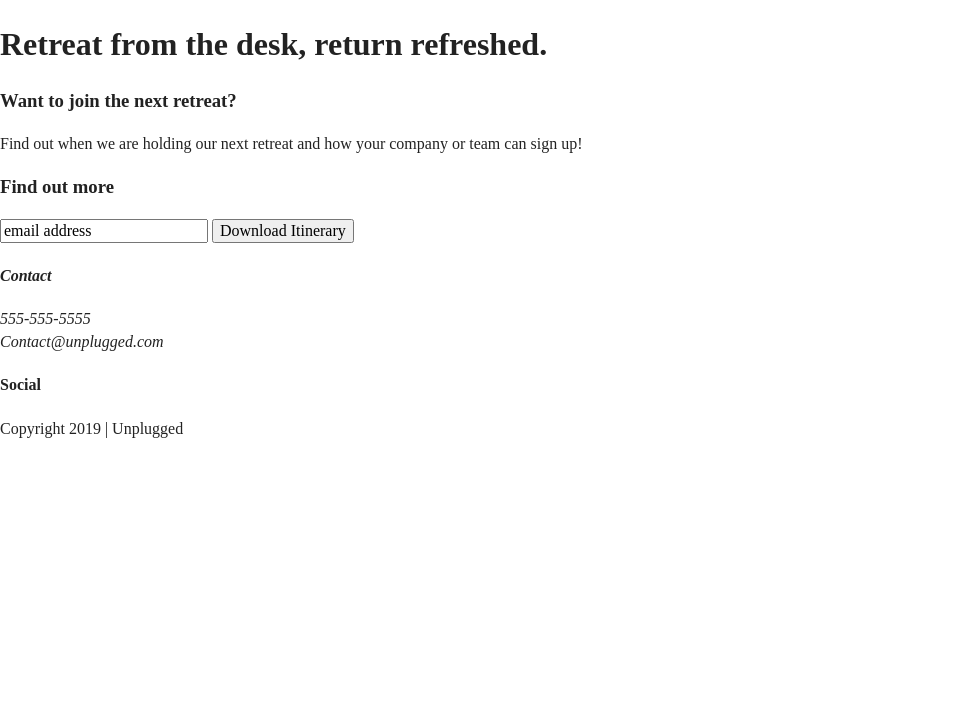
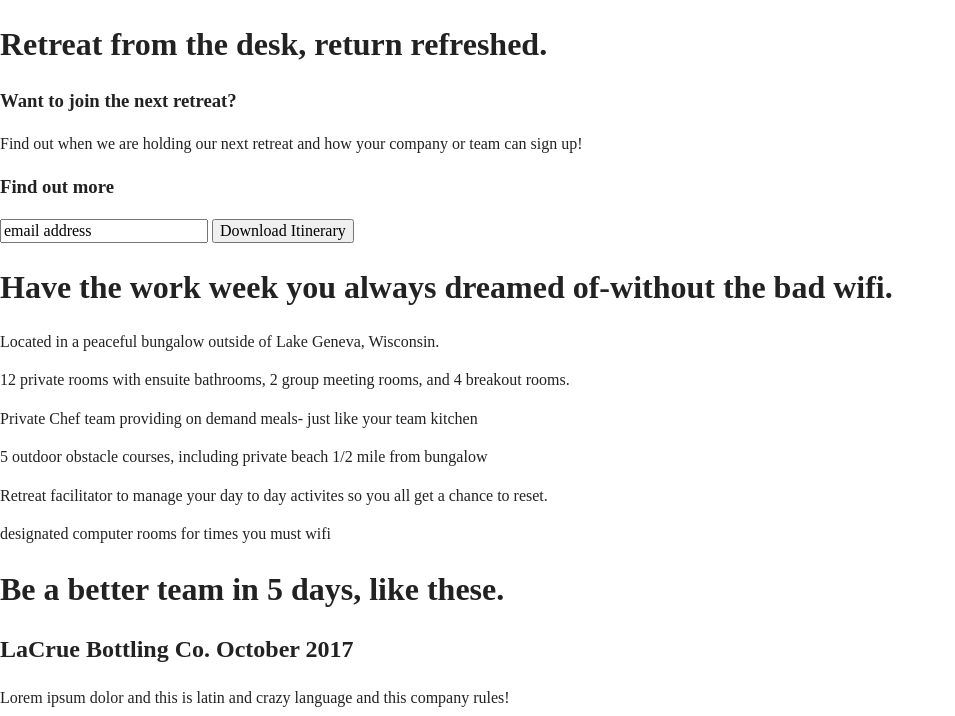
Before and after one commit to Cooper-Babcock/unplugged, a website: page homepage/index.html in a window 1280 px wide. Shown: the part 84-800 px from the top of the page, without its empty margins (0-955 px from the left). Drawn offline with Linux system fonts and the light colour scheme.

Commit message:
added features and review content

```diff
--- a/homepage/index.html
+++ b/homepage/index.html
@@ -26,10 +26,6 @@
 
   <!-- Add your site or application content here -->
 
-  <script src="../js/vendor/modernizr-3.11.2.min.js"></script>
-  <script src="../js/plugins.js"></script>
-  <script src="../js/main.js"></script>
-
   <header>
     <div class="content-wrapper">
         <a href="#"><img src="" alt="unplugged logo"</a>
@@ -52,15 +48,66 @@
     </section>
 
     <aside>
+      <div class="form-description">
       <h3> Want to join the next retreat?</h3>
         <p> Find out when we are holding our next retreat and how your company
           or team can sign up!</p>
       <h3> Find out more</h3>
-      <div class="signup-form">
+    </div>
+      <div class="form">
         <input type="text" name="name" value="email address">
         <input type="button" value="Download Itinerary">
       </div>
     </aside>
+
+    <section class="features">
+      <div class="content-wrapper">
+        <h1> Have the work week you always dreamed of-without the bad wifi.</h1>
+      </div>
+        <article>
+            <p class="camping-icon"></p>
+            <p class="features-item-description">Located in a peaceful bungalow
+              outside of Lake Geneva, Wisconsin.</p>
+        </article>
+        <article>
+            <p class="sleeping-icon"></p>
+            <p class="features-item-description">12 private rooms with ensuite
+            bathrooms, 2 group meeting rooms, and 4 breakout rooms.</p>
+        </article>
+        <article>
+            <p class="food-icon"></p>
+            <p class="features-item-description">Private Chef team providing on demand meals-
+            just like your team kitchen</p>
+        </article>
+        <article>
+            <p class="outdoor-icon"></p>
+            <p class="features-item-description">5 outdoor obstacle courses,
+              including private beach 1/2 mile from bungalow</p>
+        </article>
+        <article>
+            <p class="facilitator-icon"></p>
+            <p class="features-item-description">Retreat facilitator to manage your day to
+              day activites so you all get a chance to reset.
+            </p>
+        </article>
+        <article>
+            <p class="wifi-icon"></p>
+            <p class="features-item-description">designated computer rooms for times you
+            must wifi</p>
+        </article>
+    </section>
+    <section class="reviews">
+        <div class="content-wrapper">
+          <h1> Be a better team in 5 days, like these.</h1>
+        </div>
+        <div class="content-wrapper">
+          <h2> LaCrue Bottling Co. October 2017</h2>
+          <p>Lorem ipsum dolor and this is latin and crazy language and this
+            company rules!</p>
+            <article>
+                <p class="group-icon"></p>
+              </article>
+    </section>
 
   </main>
 
@@ -89,6 +136,10 @@
     </div>
   </footer>
 
+  <script src="../js/vendor/modernizr-3.11.2.min.js"></script>
+  <script src="../js/plugins.js"></script>
+  <script src="../js/main.js"></script>
+
 
   <!-- Google Analytics: change UA-XXXXX-Y to be your site's ID. -->
   <script>
```
